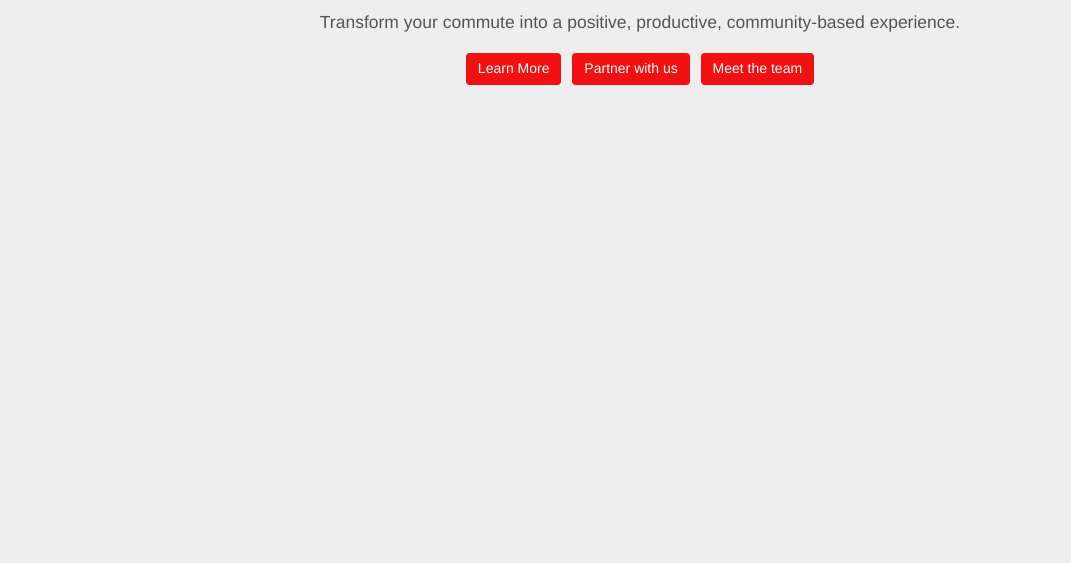
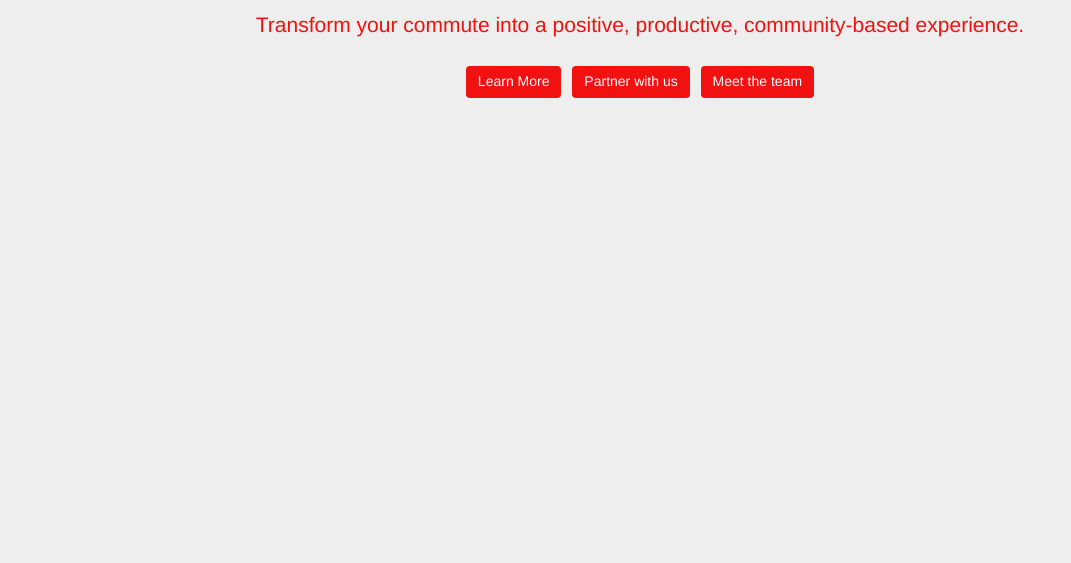
Before and after one commit to leighvarley/joyriide, a plain HTML site: page index.html in a window 1280 px wide. Shown: the part 237-800 px from the top of the page, without its empty margins (0-1071 px from the left). Drawn offline with nearby package versions, Linux system fonts and the light colour scheme.

Commit message:
homepage format tweak

```diff
--- a/index.html
+++ b/index.html
@@ -23,7 +23,7 @@
   <header>
     <img src="images/JoyRiide_Logo.png" alt="JoyRiide Logo">
     <h3>a community around your commute</h3>
-    <h5>Transform your commute into a positive, productive, community-based experience.</h5>
+    <h4>Transform your commute into a positive, productive, community-based experience.</h4>
   </header>
   <div class="container">
     <a href="learn.html" class="btn btn-info" role="button">Learn More</a>
```
